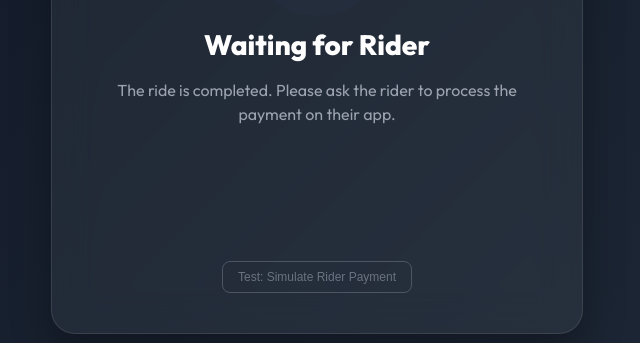
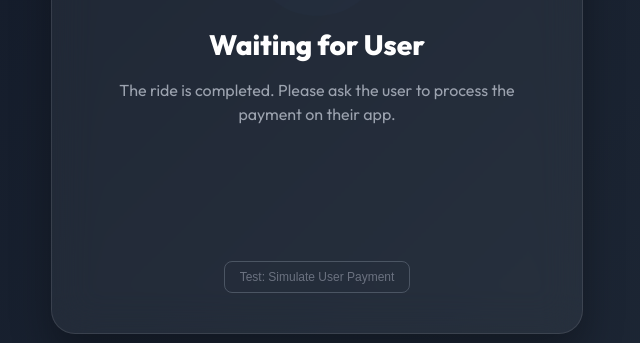
Before and after one commit to kashyapchaudhary/Sharca-Car-sharing, a website: page driver-receive-payment.html in a window 1280 px wide. Shown: the part 305-648 px from the top of the page, 323-963 px from the left. Drawn offline with nearby package versions, Linux system fonts and the light colour scheme.

Commit message:
UI: Rename Rider to User across the application

```diff
--- a/driver-receive-payment.html
+++ b/driver-receive-payment.html
@@ -148,14 +148,14 @@
             </svg>
         </div>
 
-        <h2 id="status-title">Waiting for Rider</h2>
-        <p id="status-desc">The ride is completed. Please ask the rider to process the payment on their app.</p>
+        <h2 id="status-title">Waiting for User</h2>
+        <p id="status-desc">The ride is completed. Please ask the user to process the payment on their app.</p>
 
         <div class="amount-display" id="amount-display">₹0</div>
 
         <button class="btn-dashboard" id="btn-dashboard" onclick="window.location.href='driver-earn.html'">View Wallet</button>
 
-        <button class="btn-simulate" id="btn-simulate" onclick="simulateUserPayment()">Test: Simulate Rider Payment</button>
+        <button class="btn-simulate" id="btn-simulate" onclick="simulateUserPayment()">Test: Simulate User Payment</button>
     </div>
 
     <script src="https://cdn.jsdelivr.net/npm/@supabase/supabase-js@2"></script>
```
Also changed, not shown: driver-add-ride.html (+1 -1 lines), driver-dashboard.html (+2 -2 lines), index.html (+1 -1 lines).
